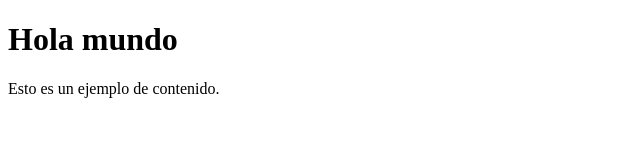
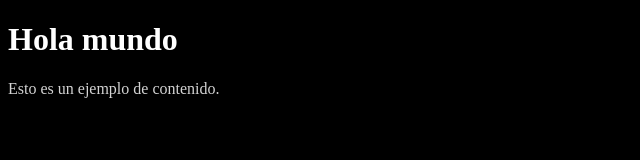
Before and after one commit to hugosfernandez/topicos, a plain HTML site: page index.html in a window 1280 px wide. Shown: the whole page, without its empty margins (0-640 px from the left). Drawn offline with Linux system fonts and the light colour scheme.

Commit message:
añadir estilos basicos

```diff
--- a/index.html
+++ b/index.html
@@ -1,11 +1,12 @@
+<!doctype html>
 <!doctype html>
 <html>
 	<head>
 		<meta charset="utf-8" />
 		<title> Tutorial Git</title>
 	</head>
-	<body>
-	<h1> Hola mundo </h1>
-	<p> Esto es un ejemplo de contenido.</p>
+	<body style="background-color: black">
+	<h1 style="color: white"> Hola mundo </h1>
+	<p style="color: lightgrey"> Esto es un ejemplo de contenido.</p>
 	</body>
 </html>
```
